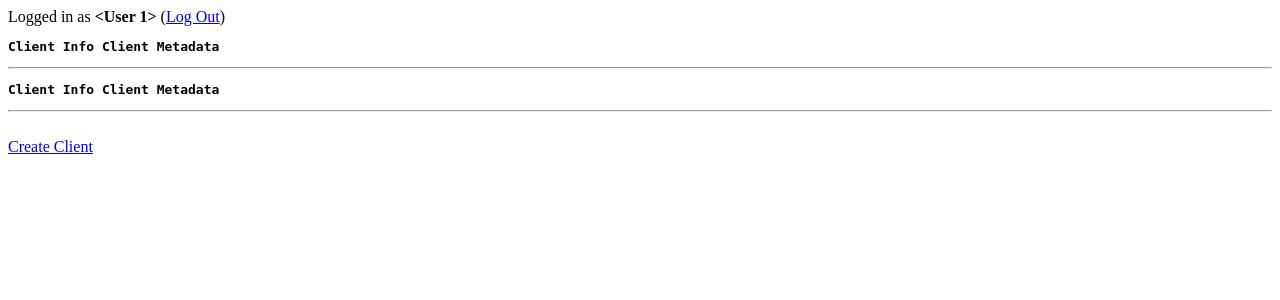
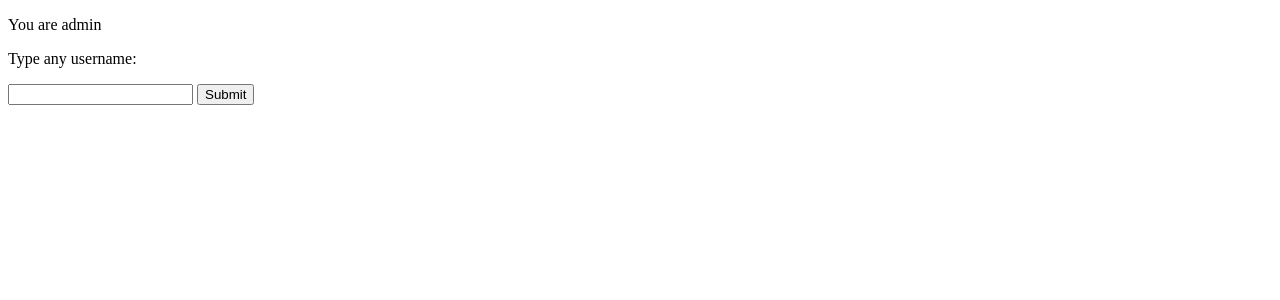
Before and after one commit to RyanCCC/Flask-Auth, a Flask app: template OAuth2/templates/home.html in a window 1280 px wide. Shown: the top 300 px of the page. Run offline with Flask 2, Linux system fonts and the light colour scheme; the template is opened without the code that fills it: values that come from a table or form of the project are taken from there, others are empty; data comes from the database, SQL or seed files in the repository.

Commit message:
update view

```diff
--- a/OAuth2/templates/home.html
+++ b/OAuth2/templates/home.html
@@ -1,26 +1,20 @@
-{% if user %}
-<style>pre{white-space:wrap}</style>
-<div>Logged in as <strong>{{user}}</strong> (<a href="{{ url_for('.logout') }}">Log Out</a>)</div>
+<!DOCTYPE html>
+<html lang="en">
+<head>
+  <meta charset="UTF-8">
+  <title></title>
+</head>
+<body>
+    {% if user %}
+        <p>You are {{ user.username }}</p>
+    {% else %}
+        <p>You are not authenticated</p>
+    {% endif %}
 
-{% for client in clients %}
-<pre>
-<strong>Client Info</strong>
-  {%- for key in client.client_info %}
-  <strong>{{ key }}: </strong>{{ client.client_info[key] }}
-  {%- endfor %}
-<strong>Client Metadata</strong>
-  {%- for key in client.client_metadata %}
-  <strong>{{ key }}: </strong>{{ client.client_metadata[key] }}
-  {%- endfor %}
-</pre>
-<hr>
-{% endfor %}
-
-<br><a href="{{ url_for('.create_client') }}">Create Client</a>
-
-{% else %}
-<form action="" method="post">
-  <input type="text" name="username" placeholder="username">
-  <button type="submit">Login / Signup</button>
-</form>
-{% endif %}
+    <p>Type any username:</p>
+    <form method="post" action="/">
+        <input type="text" name="username">
+    <input type="submit">
+    </form>
+</body>
+</html>
```
Also changed, not shown: OAuth2/templates/authorize.html (+22 -21 lines).
